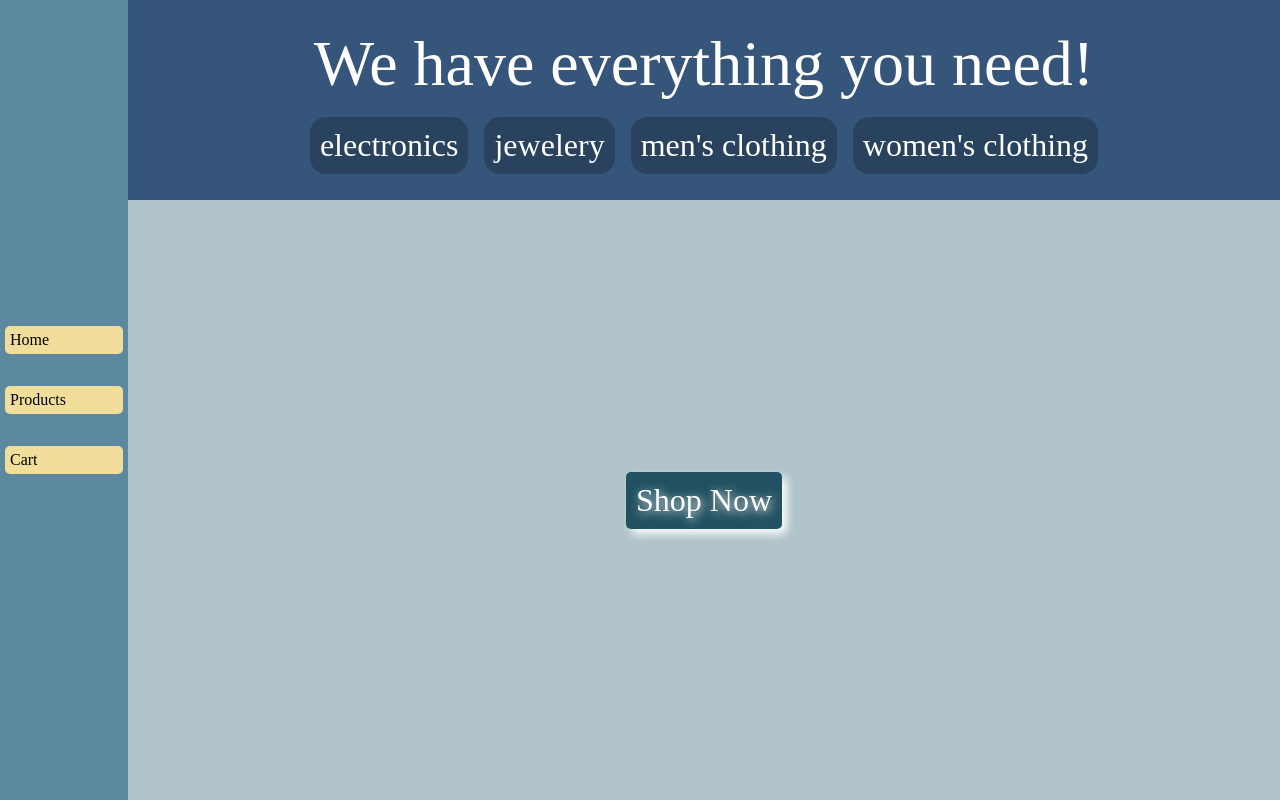
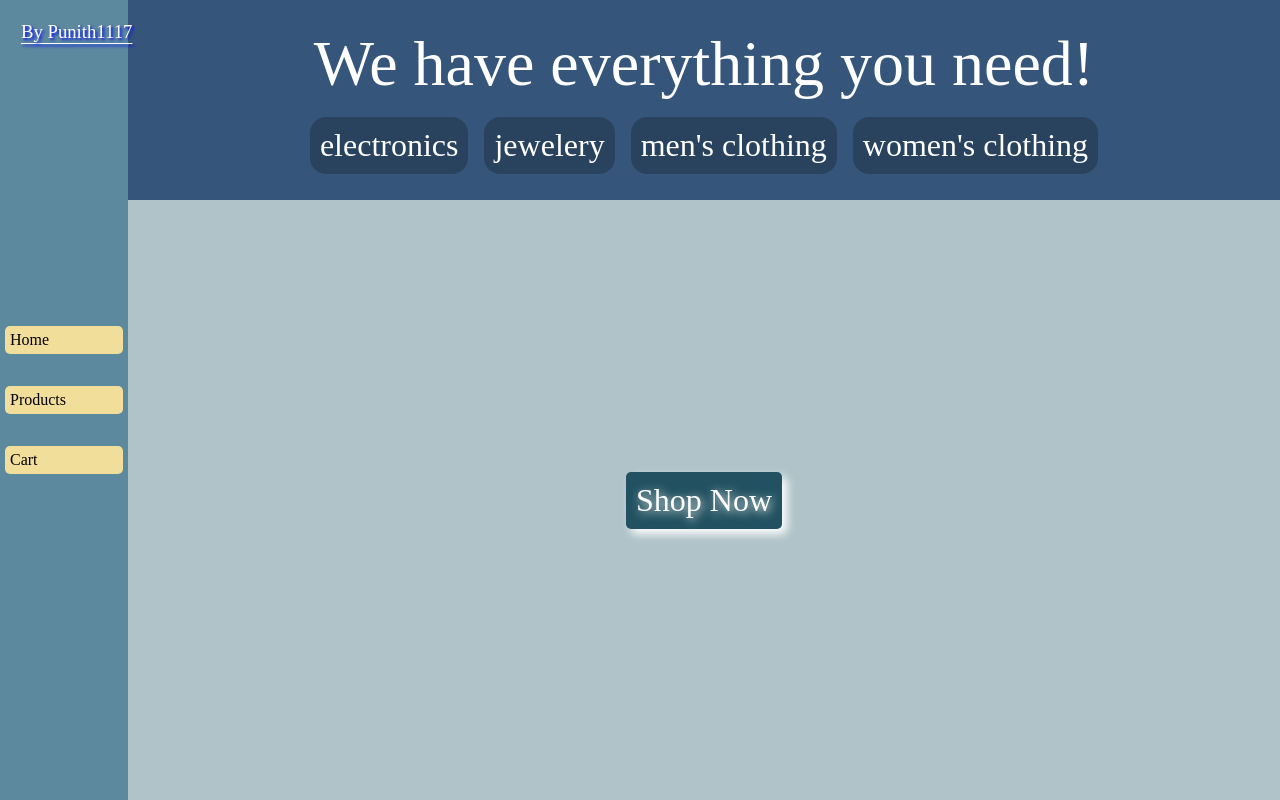
Before and after one commit to Punith1117/shopping-cart, a React (Vite) app: page / in a window 1280 px wide. Built offline with nearby package versions, Linux system fonts and the light colour scheme; no server answers.

Commit message:
add author with styles

```diff
--- a/src/App.jsx
+++ b/src/App.jsx
@@ -2,6 +2,7 @@ import { useEffect, useState } from 'react'
 import Sidebar from './Sidebar'
 import { Outlet } from 'react-router-dom'
 import { StyledApp } from './styles/App.style'
+import Author from './Author'
 
 function App() {
   const [products, setProducts] = useState(null)
@@ -30,6 +31,7 @@ function App() {
 
   return (
     <StyledApp>
+      <Author />
       <Sidebar />
       <Outlet context={{products, cart, isInCart, addToCart, removeFromCart}} />
     </StyledApp>
--- /dev/null
+++ b/src/Author.jsx
@@ -0,0 +1,11 @@
+import { StyledAuthor } from "./styles/Author.style";
+
+function Author() {
+    return (
+        <StyledAuthor>
+            <a href="https://github.com/Punith1117/shopping-cart" alt="Source code">By Punith1117</a>
+        </StyledAuthor>
+    )
+}
+
+export default Author
--- /dev/null
+++ b/src/styles/Author.style.jsx
@@ -0,0 +1,25 @@
+import styled from "styled-components";
+
+export const StyledAuthor = styled.h3`
+    position: absolute;
+    left: 1rem;
+    top: 1rem;
+    z-index: 1;
+    padding: 5px;
+    text-shadow: 2px 2px 3px blue;
+    a {
+        color: white;
+        text-underline-offset: 5px;
+        text-decoration: underline;
+    }
+
+    @media (max-width: 700px) {
+        position: fixed;
+        top: auto;
+        bottom: 0;
+        left: 35%;
+        a {
+            color: black;
+        }
+    }
+`
```
